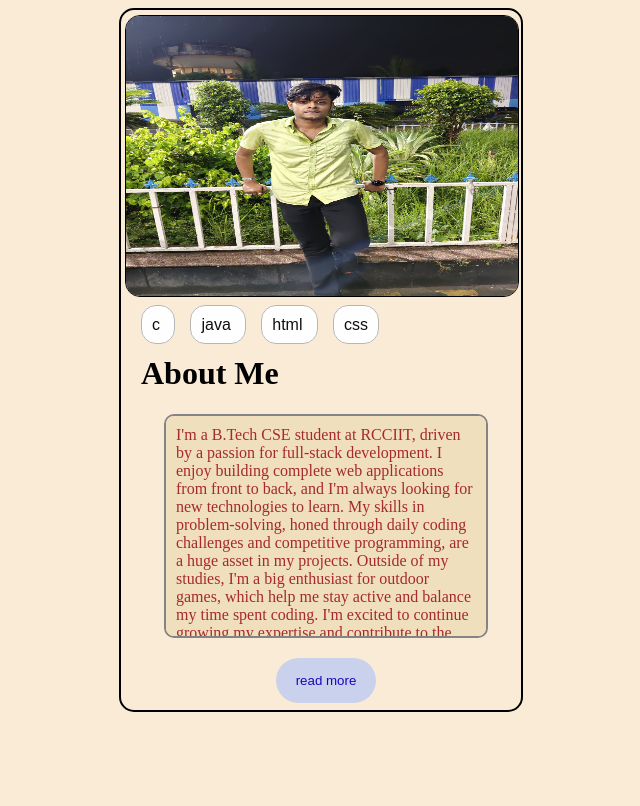
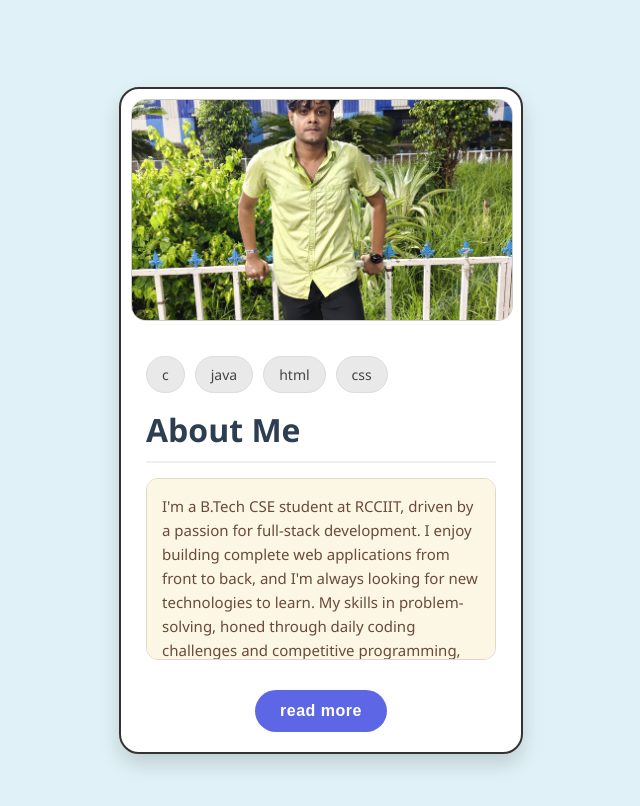
Before and after one commit to smaranya06/learning, a plain HTML site: page About me card/index.html in a window 1280 px wide. Shown: the whole page, without its empty margins (319-959 px from the left). Drawn offline with Linux system fonts and the light colour scheme.

Commit message:
changed basic css.

```diff
--- a/About me card/index.html
+++ b/About me card/index.html
@@ -7,130 +7,160 @@
     <title>Card</title>
     <style>
         body {
-            background-color: antiquewhite;
-
+            background-color: #e0f2f7; /* A soft, calming blue */
             display: flex;
             justify-content: center;
             align-items: center;
+            font-family: 'Segoe UI', Tahoma, Geneva, Verdana, sans-serif;
+            padding: 20px;
+            margin: 0;
+            min-height: 100vh; /* Ensure body takes full viewport height */
         }
 
-        .box {
-            border: solid black 2px;
-            height: 700px;
+        .card {
+            border: solid 2px #333;
+            border-radius: 20px;
             width: 400px;
-            border-radius: 15px;
+            box-shadow: 0 10px 20px rgba(0, 0, 0, 0.15);
+            background-color: #fff;
             overflow: hidden;
+            transition: transform 0.3s ease-in-out;
         }
 
-        img {
-            width: 98%;
-            height: 40%;
-            margin-top: 5px;
-            border-radius: 15px;
-            margin-left: 3.5px;
-            margin-right: 5px;
-            border: solid black 1px;
+        .card:hover {
+            transform: translateY(-10px);
         }
 
-        .content {
+        .card-image-container {
             padding: 10px;
-            margin-left: 10px;
-            justify-content: center;
-            align-items: center;
         }
 
-        .tags1 {
-            margin-top: 5px;
+        .card-image {
+            width: 100%;
+            height: 220px;
+            object-fit: cover;
+            border-radius: 15px;
+            border: solid 1px #ccc;
+        }
 
+        .card-content {
+            padding: 20px 25px;
+            display: flex;
+            flex-direction: column;
+            gap: 15px;
+        }
+
+        .tags {
+            display: flex;
+            flex-wrap: wrap;
+            gap: 10px;
         }
 
         .tag {
-
-            border: solid rgb(183, 181, 181) 1px;
-            background-color: rgb(255, 254, 254);
-            color: rgba(3, 2, 2, 0.947);
-            padding: 10px;
-            border-radius: 15px;
-            margin-right: 15px;
-            margin-top: 10px;
-            font-family: Arial, Helvetica, sans-serif;
+            background-color: #e9e9e9;
+            color: #444;
+            padding: 8px 15px;
+            border-radius: 20px;
+            font-size: 14px;
+            font-weight: 500;
+            border: 1px solid #dcdcdc;
+            transition: background-color 0.3s;
         }
 
-        .buttonadjust {
-            padding-top: 20px;
+        .tag:hover {
+            background-color: #dcdcdc;
+        }
+
+        .card-title {
+            font-size: 2rem;
+            color: #2c3e50;
+            margin: 0;
+            padding: 0;
+            border-bottom: 2px solid #f0f0f0;
+            padding-bottom: 10px;
+        }
+
+        .card-description {
+            background-color: #fcf6e4;
+            color: #6a4a3a;
+            border: 1px solid #e1d8c7;
+            padding: 15px;
+            border-radius: 12px;
+            font-size: 15px;
+            line-height: 1.6;
+            height: 150px;
+            overflow-y: auto;
+            scrollbar-width: thin;
+            scrollbar-color: #e1d8c7 transparent;
+        }
+
+        .card-description::-webkit-scrollbar {
+            width: 8px;
+        }
+
+        .card-description::-webkit-scrollbar-track {
+            background: transparent;
+        }
+
+        .card-description::-webkit-scrollbar-thumb {
+            background-color: #e1d8c7;
+            border-radius: 20px;
+            border: 2px solid #fcf6e4;
+        }
+
+        .button-container {
             display: flex;
             justify-content: center;
-            align-items: center;
+            margin-top: 15px;
         }
 
-        .button {
-            background-color: rgb(202, 209, 236);
-            color: rgb(26, 4, 195);
-            padding: 10px;
-            border-radius: 150px;
+        .card-button {
+            background-color: #5d67e5;
+            color: white;
+            padding: 12px 25px;
+            border-radius: 50px;
             border: none;
             cursor: pointer;
-            justify-content: center;
-            align-items: center;
-            width: 100px;
-            height: 45px;
+            font-size: 16px;
+            font-weight: 600;
+            letter-spacing: 0.5px;
+            transition: background-color 0.3s, transform 0.2s;
         }
 
-        .descriptionbox {
-            display: flex;
-            justify-content: center;
-            align-items: center;
+        .card-button:hover {
+            background-color: #4754d9;
+            transform: scale(1.05);
         }
 
-        .description {
-            background-color: rgb(240, 223, 188);
-            color: brown;
-            border: 2px solid rgb(133, 132, 132);
-            width: 300px;
-            height: 200px;
-            padding: 10px;
-            overflow: auto;
-            border-radius: 10px;
+        .card-button:active {
+            transform: scale(0.98);
         }
     </style>
 </head>
 
 <body>
-    <div class="box">
-        <img src="image.jpg" alt="nature image">
-        <div class="content">
-            <div>
-                <div class="tags1">
-                    <span class="tag">
-                        c
-                    </span>
-                    <span class="tag">
-                        java
-                    </span>
-                    <span class="tag">
-                        html
-                    </span>
-                    <span class="tag">
-                        css
-                    </span>
-                </div>
-                <h1>About Me</h1>
-                <div class="descriptionbox">
-                    <div class="description">
-                        I'm a B.Tech CSE student at RCCIIT, driven by a passion for full-stack development. I enjoy
-                        building
-                        complete web applications from front to back, and I'm always looking for new technologies to
-                        learn. My
-                        skills in problem-solving, honed through daily coding challenges and competitive programming,
-                        are a huge
-                        asset in my projects. Outside of my studies, I'm a big enthusiast for outdoor games, which help
-                        me stay
-                        active and balance my time spent coding. I'm excited to continue growing my expertise and
-                        contribute to
-                        the world of software development.
-                    </div>
-                </div>
-                <div class="buttonadjust"><button class="button">read more</button></div>
+    <div class="card">
+        <div class="card-image-container">
+            <img class="card-image" src="image.jpg" alt="my image">
+        </div>
+        <div class="card-content">
+            <div class="tags">
+                <span class="tag">c</span>
+                <span class="tag">java</span>
+                <span class="tag">html</span>
+                <span class="tag">css</span>
+            </div>
+            <h1 class="card-title">About Me</h1>
+            <div class="card-description">
+                I'm a B.Tech CSE student at RCCIIT, driven by a passion for full-stack development. I enjoy
+                building complete web applications from front to back, and I'm always looking for new technologies to
+                learn. My skills in problem-solving, honed through daily coding challenges and competitive programming,
+                are a huge asset in my projects. Outside of my studies, I'm a big enthusiast for outdoor games, which
+                help me stay active and balance my time spent coding. I'm excited to continue growing my expertise and
+                contribute to the world of software development.
+            </div>
+            <div class="button-container">
+                <button class="card-button">read more</button>
             </div>
         </div>
     </div>
```
